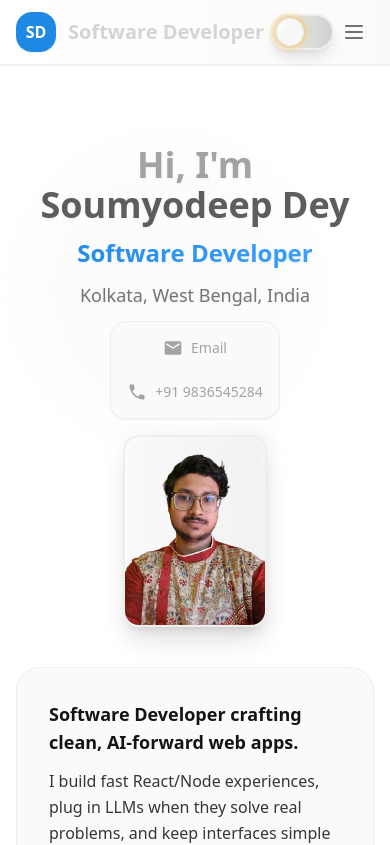
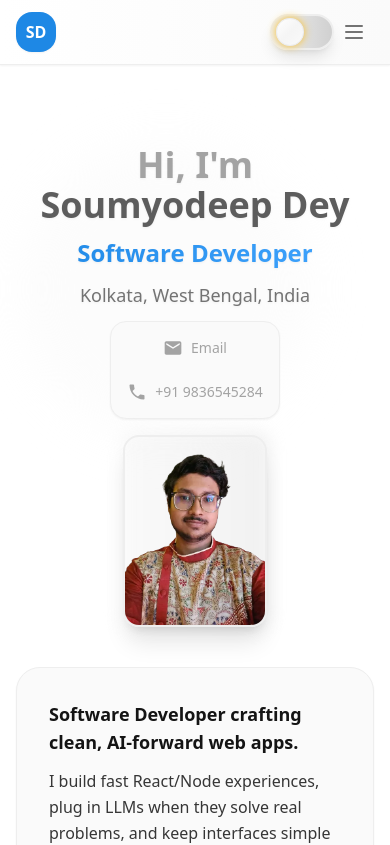
Before and after one commit to Soumyodeep-Dey/SD-portfolio, a React (Vite) app: page / in a window 390 px wide. Shown: the top 845 px of the page. Built offline with nearby package versions, Linux system fonts and the light colour scheme.

Commit message:
better UI for mobile view

```diff
--- a/src/components/Header/Header.jsx
+++ b/src/components/Header/Header.jsx
@@ -35,7 +35,7 @@ function Header() {
               <div className="h-10 w-10 rounded-2xl bg-primary-600 text-light-50 font-semibold flex items-center justify-center shadow-sm group-hover:scale-105 transition-transform duration-200">
                 SD
               </div>
-              <div className="leading-tight">
+              <div className="hidden md:block leading-tight">
                 <p className="text-xl font-bold text-dark-900 dark:text-light-50 group-hover:text-primary-600 dark:group-hover:text-primary-400 transition-colors">Software Developer</p>
               </div>
             </NavLink>
```
